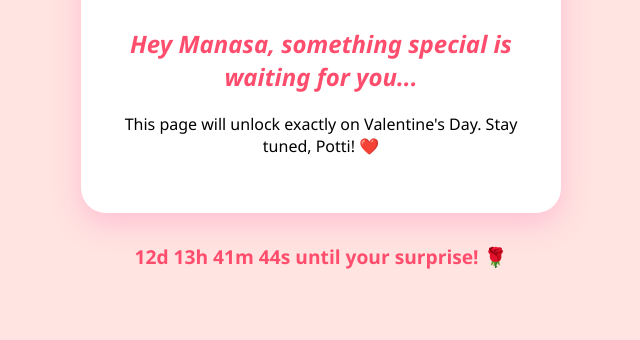
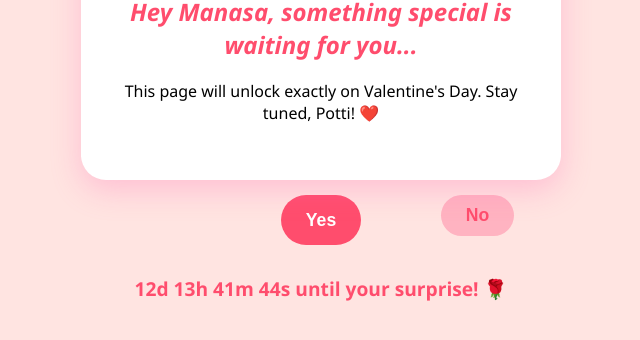
Before and after one commit to Ram1811-max/Valentine-Dear, a plain HTML site: page index.html in a window 1280 px wide. Shown: the part 352-692 px from the top of the page, without its empty margins (319-959 px from the left). Drawn offline with Linux system fonts and the light colour scheme.

Commit message:
Update index.html

```diff
--- a/index.html
+++ b/index.html
@@ -102,8 +102,12 @@
             <h2 id="valentine-wish" style="color:#ff4d6d; margin-top:20px; display:none;">Happy Valentines Day Dear Potti ❤️</h2>
         </div>
     </div>
+<div class="buttons">
+    <button id="yesBtn" onclick="startCelebration()">Yes</button>
+    <button id="noBtn" onmouseover="moveNo()" ontouchstart="moveNo()">No</button>
+</div>
+    <div id="timer-container">Loading Countdown...</div>
 
-    <div id="timer-container">Loading Countdown...</div>
 
 <script>
     function updateStatus() {
@@ -130,13 +134,19 @@
         document.getElementById("quiz-section").style.display = "block";
     }
 
+    // MOBILE OPTIMIZED RUNAWAY LOGIC
     function moveNo() {
         const btn = document.getElementById('noBtn');
-            const x = Math.random() * (window.innerWidth - btn.offsetWidth);
-            const y = Math.random() * (window.innerHeight - btn.offsetHeight);
+
+        // We calculate a random position, but keep it within the visible screen
+        // Subtracting 100px ensures it doesn't go off the edge of a small phone screen
+        const x = Math.random() * (window.innerWidth - 100);
+        const y = Math.random() * (window.innerHeight - 50);
+
         btn.style.position = 'fixed';
         btn.style.left = x + 'px';
         btn.style.top = y + 'px';
+        btn.style.zIndex = '999'; // Ensures it stays on top of other elements
     }
 
     function startCelebration() {
```
Lines whose indentation alone changed are shown as unchanged.
